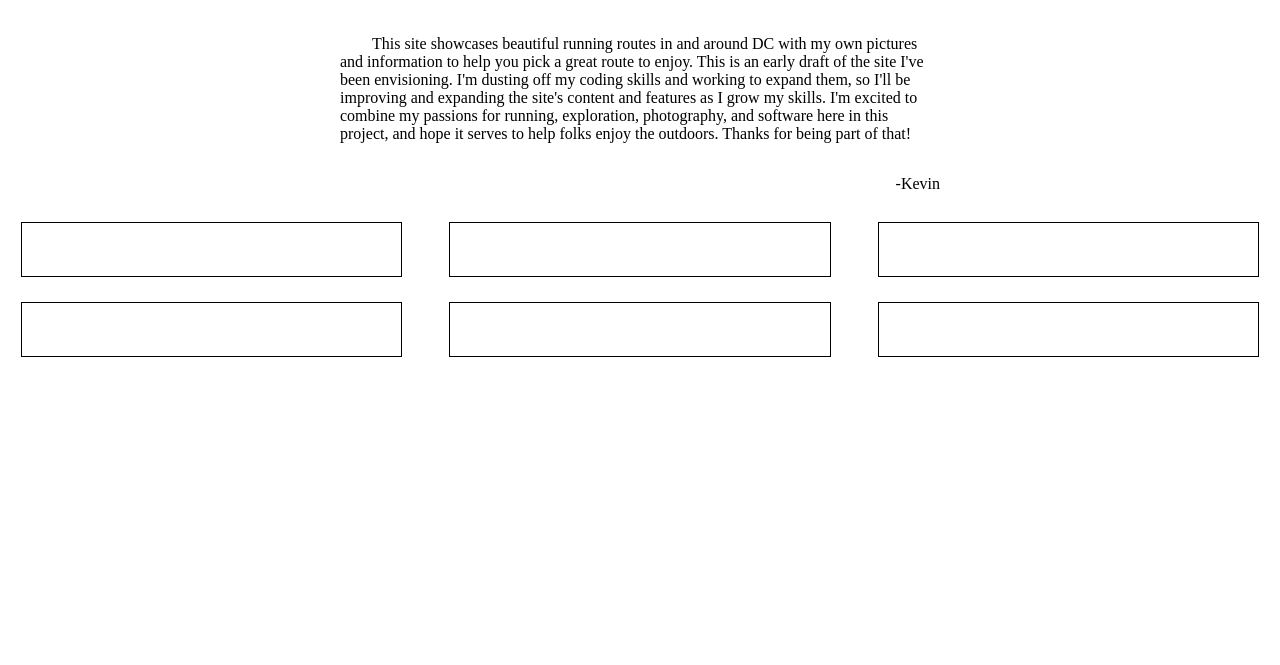
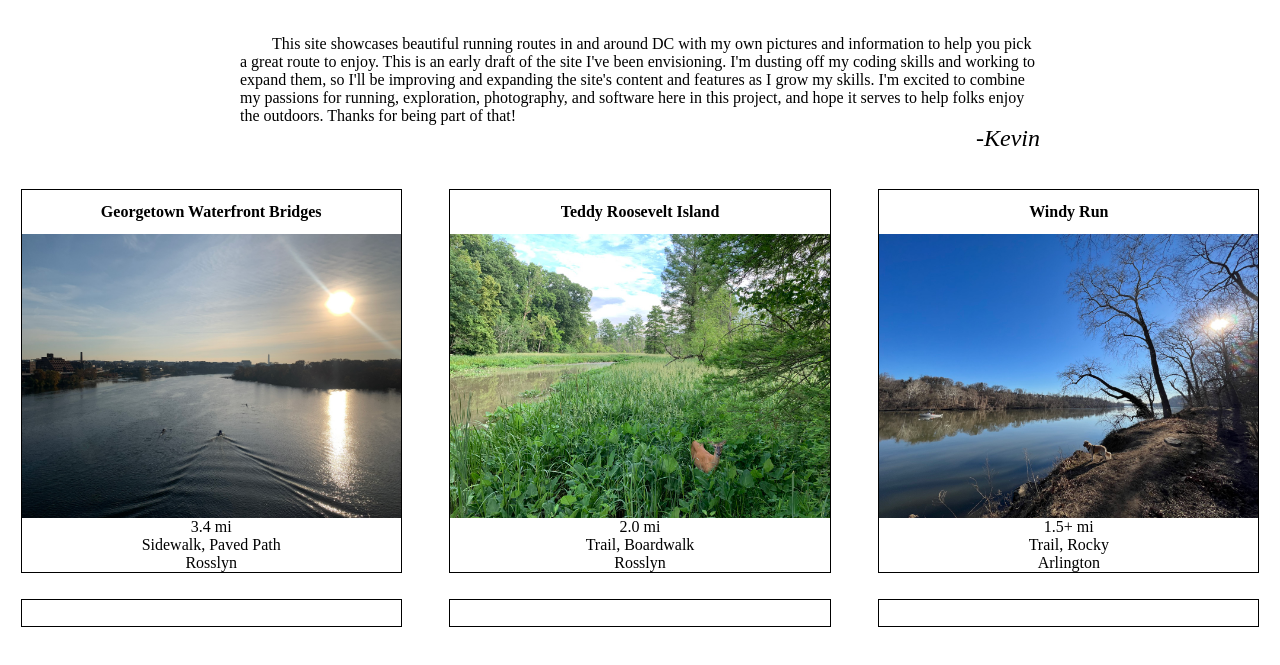
Before and after one commit to kjsheehy/dc-run-pics, a plain HTML site: page index.html in a window 1280 px wide. Shown: the part 69-734 px from the top of the page. Drawn offline with Linux system fonts and the light colour scheme.

Commit message:
Layout of route tiles implemented. First 3 routes added

```diff
--- a/index.html
+++ b/index.html
@@ -26,30 +26,36 @@
     </div>
     <div class="content">
       <div class="route-tile">
-        <h2 class="route-name"></h2>
-        <img class="route-thumbnail" src="" />
+        <h2 class="route-name">Georgetown Waterfront Bridges</h2>
+        <img class="route-thumbnail" src="Assets/KeyBridgeEast.jpg" />
         <div class="route-info">
-          <div class="route-distance"></div>
-          <div class="route-type"></div>
-          <div class="route-location"></div>
+          <div class="route-distance">3.4 mi</div>
+          <div class="route-type">Sidewalk, Paved Path</div>
+          <div class="route-location">Rosslyn</div>
         </div>
       </div>
       <div class="route-tile">
-        <h2 class="route-name"></h2>
-        <img class="route-thumbnail" src="" />
+        <h2 class="route-name">Teddy Roosevelt Island</h2>
+        <img
+          class="route-thumbnail"
+          src="Assets/TeddyRooseveltInteriorLushDeer.jpeg"
+        />
         <div class="route-info">
-          <div class="route-distance"></div>
-          <div class="route-type"></div>
-          <div class="route-location"></div>
+          <div class="route-distance">2.0 mi</div>
+          <div class="route-type">Trail, Boardwalk</div>
+          <div class="route-location">Rosslyn</div>
         </div>
       </div>
       <div class="route-tile">
-        <h2 class="route-name"></h2>
-        <img class="route-thumbnail" src="" />
+        <h2 class="route-name">Windy Run</h2>
+        <img
+          class="route-thumbnail"
+          src="Assets/WindyRunPotomacEastSunriseFinn.jpeg"
+        />
         <div class="route-info">
-          <div class="route-distance"></div>
-          <div class="route-type"></div>
-          <div class="route-location"></div>
+          <div class="route-distance">1.5+ mi</div>
+          <div class="route-type">Trail, Rocky</div>
+          <div class="route-location">Arlington</div>
         </div>
       </div>
       <div class="route-tile">
--- a/style.css
+++ b/style.css
@@ -11,15 +11,19 @@ body {
   display: flex;
   flex-direction: column;
   justify-content: center;
-  max-width: 600px;
+  max-width: 800px;
 }
 
 .page-description {
   text-indent: 2em;
+  margin-bottom: 0;
 }
 
 .page-signature {
   align-self: flex-end;
+  font-style: italic;
+  margin-top: 0;
+  font-size: 1.5em;
 }
 
 .content {
@@ -44,5 +48,22 @@ body {
 }
 
 .route-name {
-  font-size: 2em;
+  font-size: 1em;
+  text-align: center;
 }
+
+.route-thumbnail {
+  max-width: 100%;
+  height: auto;
+}
+
+.route-info {
+  display: flex;
+  flex-direction: column;
+  justify-content: space-around;
+  align-items: center;
+}
+
+.route-info div {
+  text-align: center;
+}
```
Also changed, not shown: Assets/KeyBridgeEast.jpg (added), Assets/TeddyRooseveltInteriorLushDeer.jpeg (added), Assets/WindyRunPotomacEastSunriseFinn.jpeg (added).
